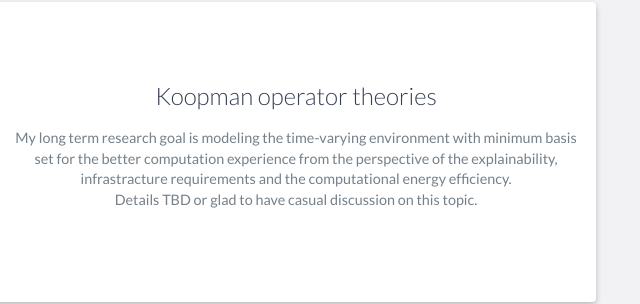
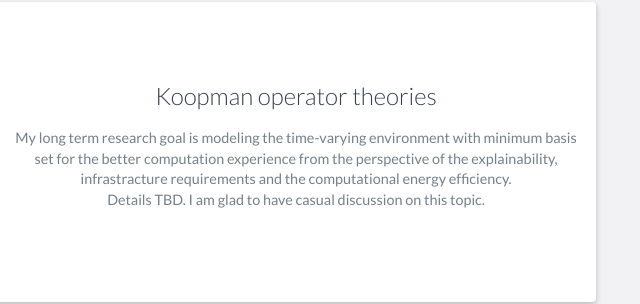
Before and after one commit to hirokiv/hirokiv.github.io, a website: page index.html in a window 1280 px wide. Shown: the part 4412-4716 px from the top of the page, 494-1134 px from the left. Drawn offline with nearby package versions, Linux system fonts and the light colour scheme.

```diff
--- a/index.html
+++ b/index.html
@@ -240,7 +240,7 @@
                         <h3>Koopman operator theories</h3>
                         <p>
                         My long term research goal is modeling the time-varying environment with minimum basis set for the better computation experience from the perspective of the explainability, infrastracture requirements and the computational energy efficiency.<br>
-                        Details TBD or glad to have casual discussion on this topic.
+                        Details TBD. I am glad to have casual discussion on this topic.
                         </p>
                         <!-- <a href="#">View Project</a> -->
                     </div>
```
